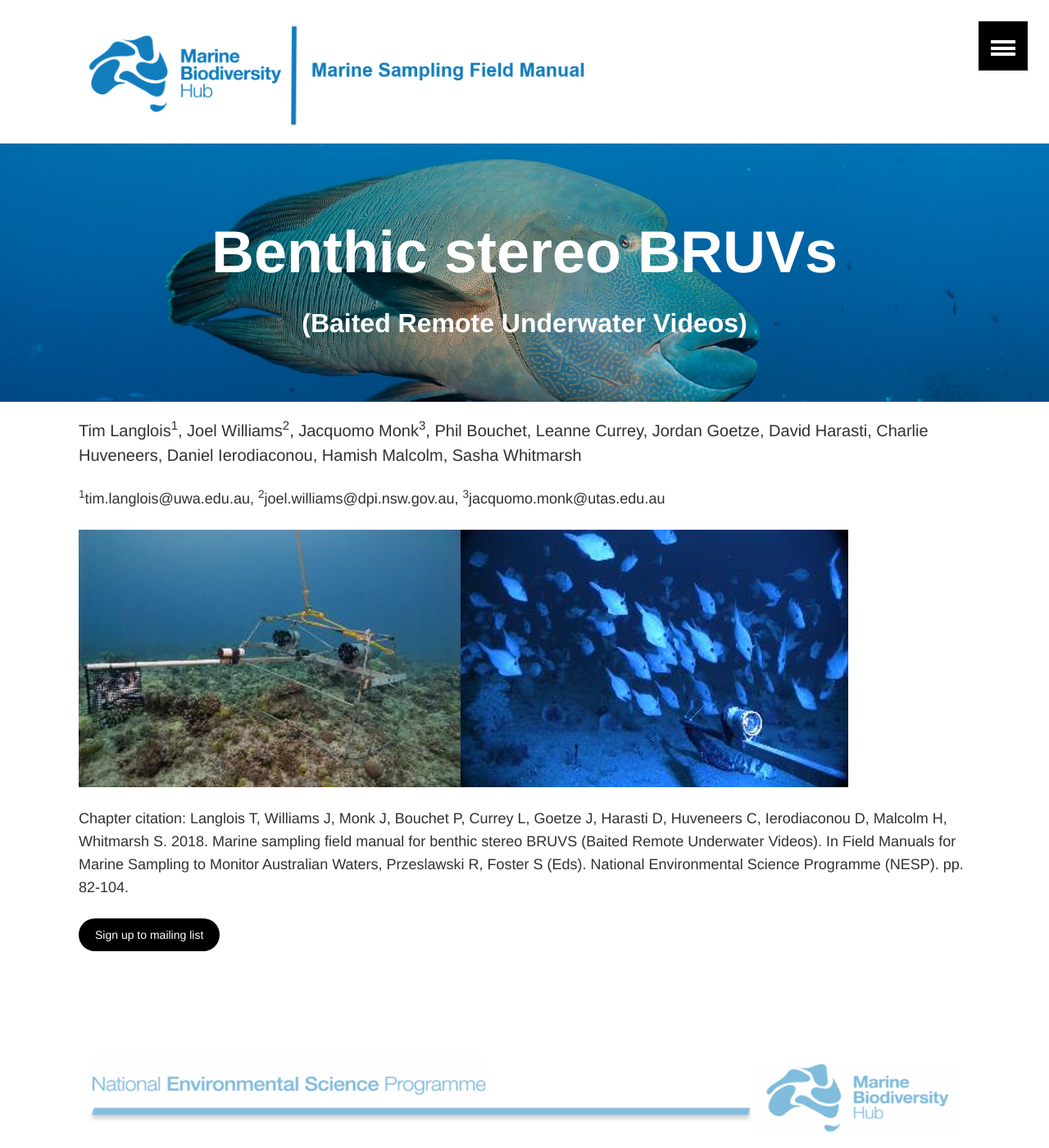
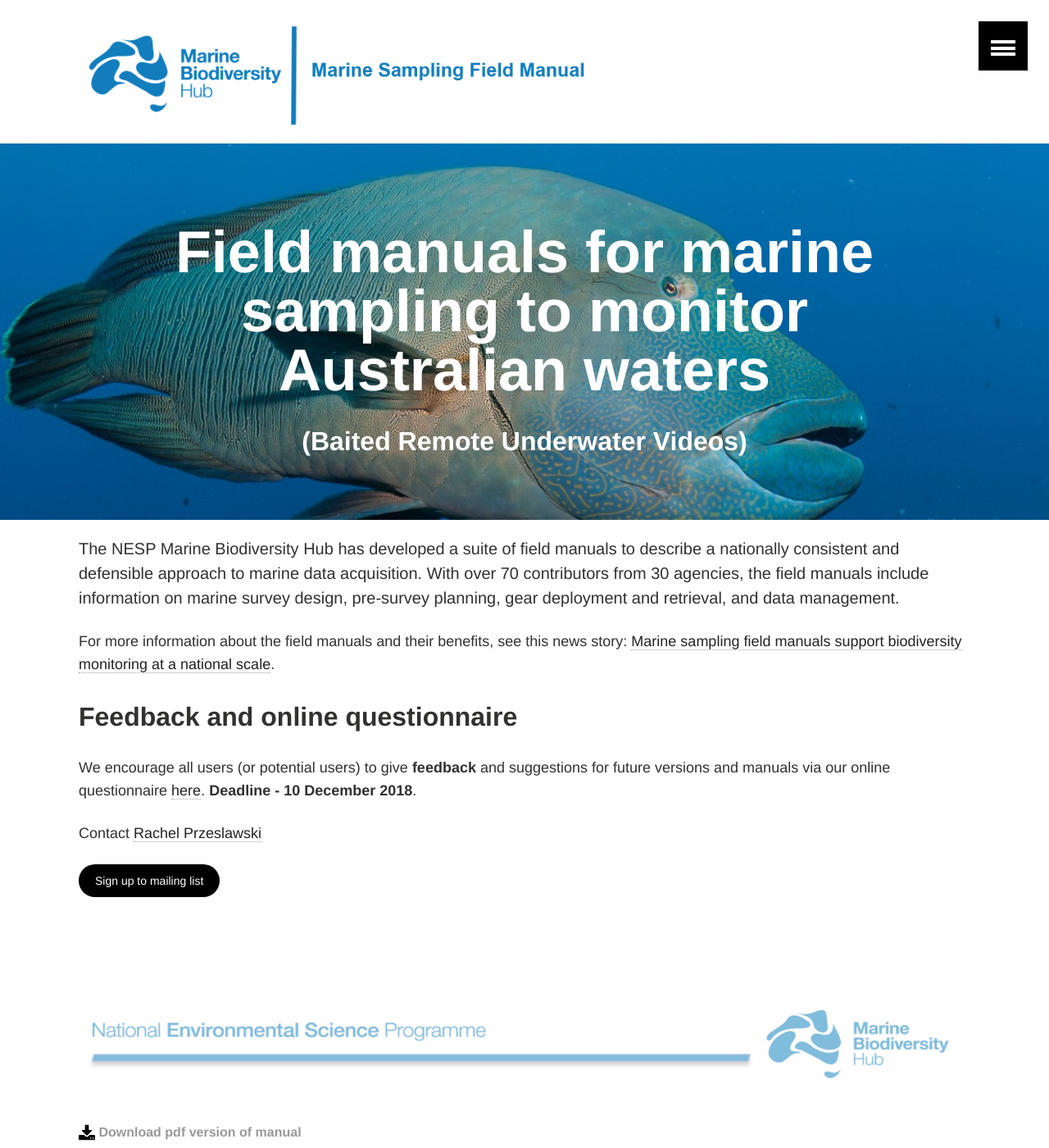
Before and after one commit to Marine-sampling-field-manual/Marine-sampling-field-manual.github.io, a Jekyll site: the page built from index.md, in a window 1280 px wide and 1400 px high. Shown: the whole window at 82% size. Built offline with Jekyll 4.4.1, drawn with Linux system fonts in a browser that asks for light colours.

Commit message:
Update index.md

```diff
--- a/index.md
+++ b/index.md
@@ -1,7 +1,7 @@
 ---
 layout: home
 permalink: /
-title: "Benthic stereo BRUVs"
+title: "Field manuals for marine sampling to monitor Australian waters"
 excerpt: "(Baited Remote Underwater Videos)"
 image:
   feature: /banners/00_banner1.jpg
@@ -10,13 +10,17 @@ page.button1.external_url:
   caption: NESP
 ---
 
-Tim Langlois<sup>1</sup>, Joel Williams<sup>2</sup>, Jacquomo Monk<sup>3</sup>, Phil Bouchet, Leanne Currey, Jordan Goetze, David Harasti, Charlie Huveneers, Daniel Ierodiaconou, Hamish Malcolm, Sasha Whitmarsh
+The NESP Marine Biodiversity Hub has developed a suite of field manuals to describe a nationally consistent and defensible approach to marine data acquisition. With over 70 contributors from 30 agencies, the field manuals include information on marine survey design, pre-survey planning, gear deployment and retrieval, and data management.
 
-<sup>1</sup>tim.langlois@uwa.edu.au, <sup>2</sup>joel.williams@dpi.nsw.gov.au, <sup>3</sup>jacquomo.monk@utas.edu.au
+For more information about the field manuals and their benefits, see this news story: [Marine sampling field manuals support biodiversity monitoring at a national scale](https://www.nespmarine.edu.au/news/marine-sampling-field-manuals-support-biodiversity-monitoring-national-scale).
 
-![image alt text](/images/figures/image_5.0.png)
+## Feedback and online questionnaire
+We encourage all users (or potential users) to give <b>feedback</b> and suggestions for future versions and manuals via our online questionnaire [here](https://www.surveymonkey.com/r/NZRLMHB). <b> Deadline - 10 December 2018</b>.
 
-Chapter citation:
-Langlois T, Williams J, Monk J, Bouchet P, Currey L, Goetze J, Harasti D, Huveneers C, Ierodiaconou D, Malcolm H, Whitmarsh S. 2018. Marine sampling field manual for benthic stereo BRUVS (Baited Remote Underwater Videos). In Field Manuals for Marine Sampling to Monitor Australian Waters, Przeslawski R, Foster S (Eds). National Environmental Science Programme (NESP). pp. 82-104.
+
+Contact
+[Rachel Przeslawski](https://www.nespmarine.edu.au/contact/przeslawski-rachel)
+
+
 
 <a href="https://docs.google.com/forms/d/e/1FAIpQLSezHvqOCPEp8f0xopHJ4nmoN6bhrdPzbKmInLuTQR7UNrTLRQ/viewform?usp=sf_link" class="btn">Sign up to mailing list</a>
```
